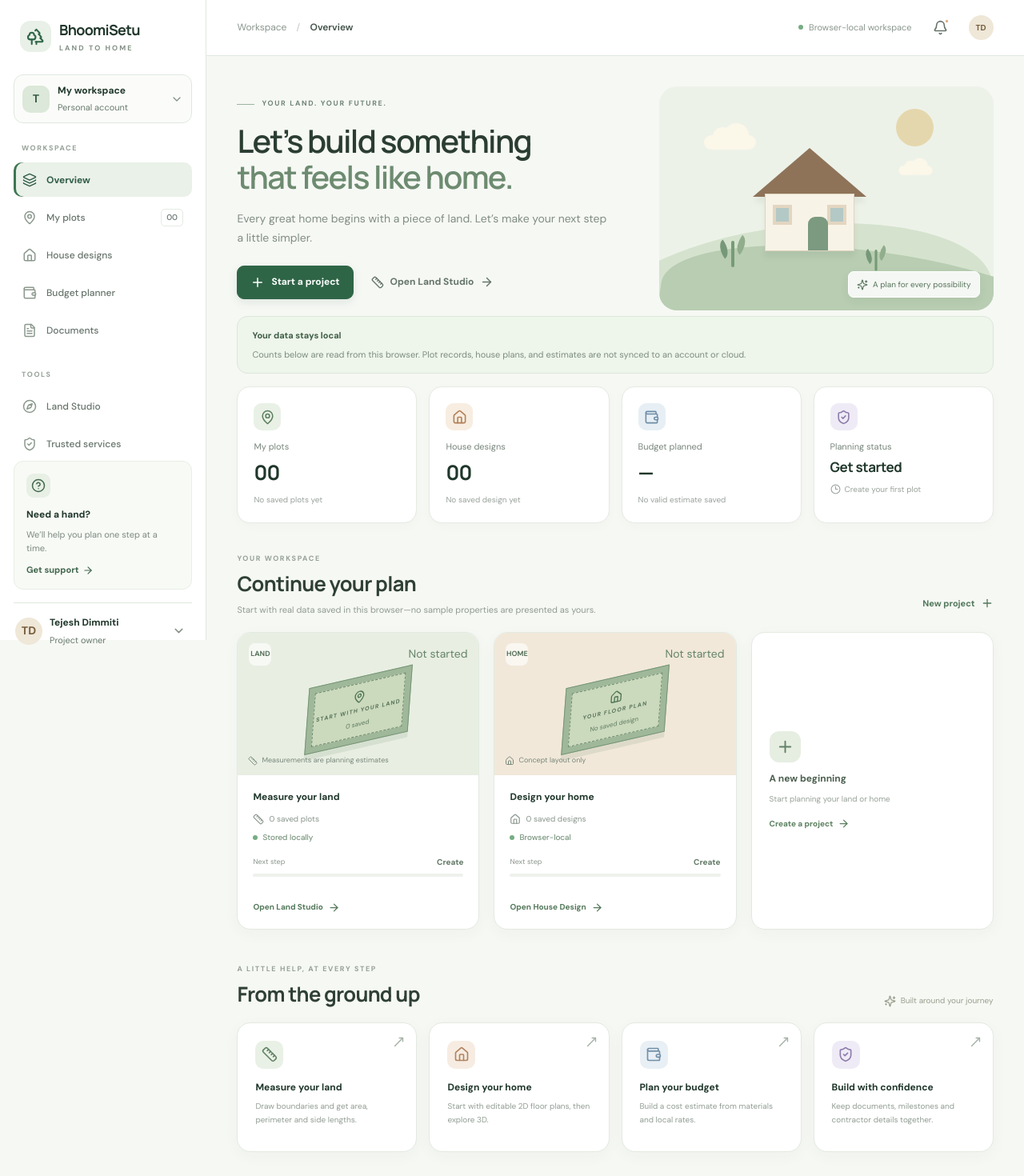
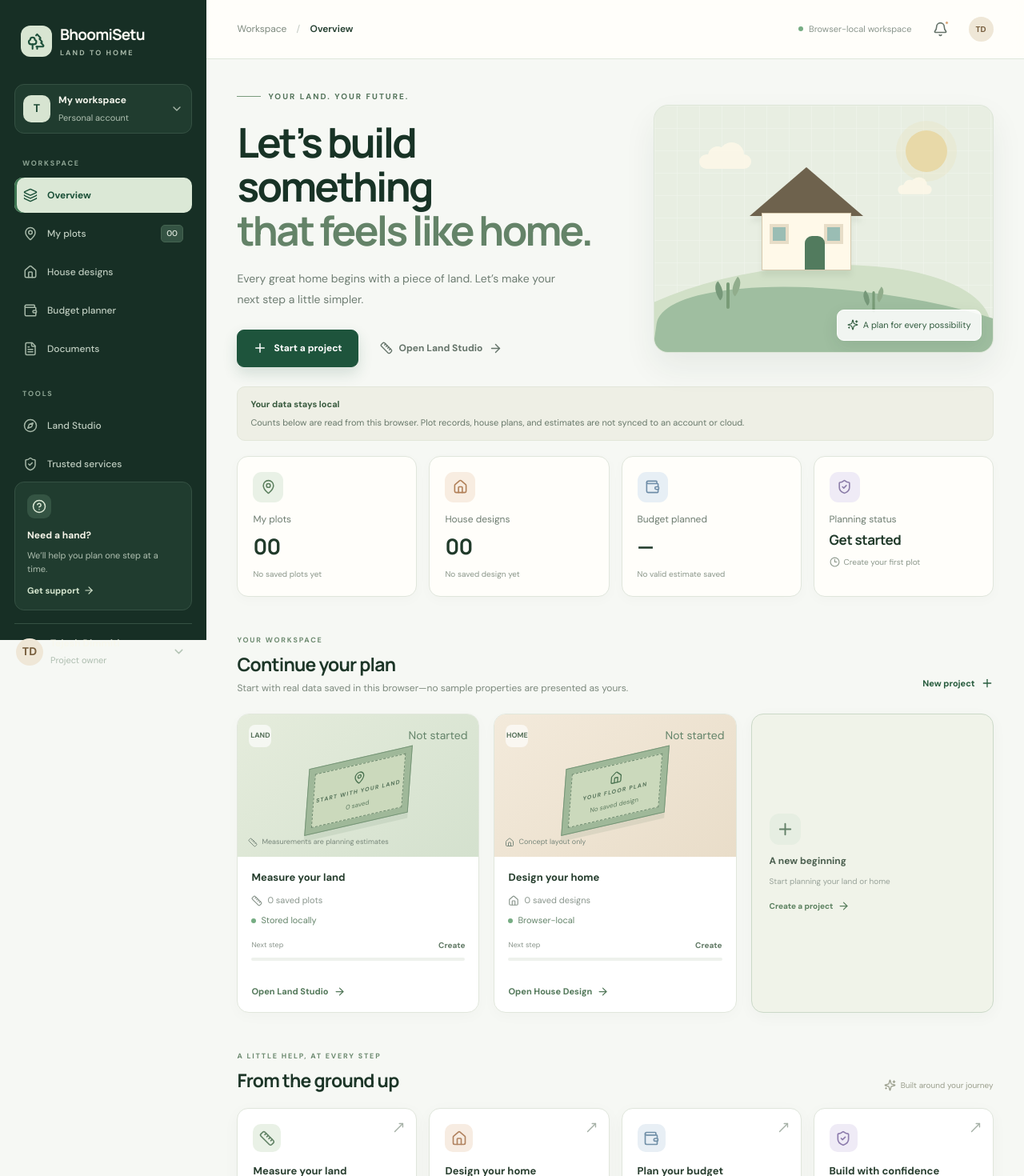
Before and after one commit to tejeshdimmiti5-crypto/bhoomisetu-land-to-home, a Next.js app: page / in a window 1280 px wide. Shown: the top 1470 px of the page at 80% size. Built offline with nearby package versions, Linux system fonts and the light colour scheme.

Commit message:
Redesign BhoomiSetu with a premium land-tech visual system

```diff
--- a/app/globals.css
+++ b/app/globals.css
@@ -539,3 +539,138 @@ button, a, input, select, textarea { transition: border-color .16s ease, box-sha
   .welcome-actions > * { width: 100%; }
   .top-avatar { display: none; }
 }
+
+
+/* Premium visual redesign — stronger hierarchy, less generic dashboard chrome */
+:root {
+  --ink: #172b22;
+  --muted: #697a70;
+  --green: #1f5a43;
+  --green-dark: #153f30;
+  --green-soft: #e4eee4;
+  --line: #dfe7dc;
+  --paper: #f6f7f1;
+  --white: #fffefa;
+  --cream: #eee8d9;
+  --shadow: 0 18px 48px rgba(25, 51, 35, .08);
+}
+body { background: #f6f7f1; color: var(--ink); font-size: 14px; }
+.sidebar { width: 258px; padding: 29px 18px 18px; background: #172f25; color: #f4f4e9; border-right: 0; }
+.brand { padding: 0 8px 31px; }
+.brand-symbol { background: #d8e5d2; color: #1d503a; border-radius: 12px; }
+.brand-copy strong { color: #fffdf5; font-size: 19px; letter-spacing: -.8px; }
+.brand-copy small { color: #a6b8a8; }
+.workspace-switch { border-color: #355143; background: #203c2f; margin-bottom: 31px; }
+.workspace-avatar { background: #d7e4d1; color: #204b36; }
+.workspace-label strong { color: #f4f6ed; }
+.workspace-label small { color: #afc0b1; }
+.sidebar .muted-icon { color: #a9b9aa; }
+.nav-label { color: #8ea594; letter-spacing: 1.8px; }
+.nav-item { color: #c0cec1; min-height: 44px; border-radius: 10px; }
+.nav-item svg { color: #a5b7a7; }
+.nav-item:hover { background: #294738; color: white; }
+.nav-item.active { background: #dbe8d6; color: #1b5038; }
+.nav-item.active svg { color: #1b5038; }
+.nav-count { background: #345343; color: #e6eee4; border-color: #456451; }
+.nav-item.active .nav-count { background: white; color: #315d48; border-color: #e5ebe2; }
+.help-card { background: #203c2f; border: 1px solid #355143; }
+.help-icon { background: #345443; color: #dce9d5; }
+.help-card strong { color: #f6f5e9; }
+.help-card p { color: #b0c0b1; }
+.help-card a { color: #d5e6cf; }
+.profile-row { border-color: #355143; }
+.profile-copy strong { color: #f7f7ed; }
+.profile-copy small { color: #adbdaf; }
+.profile-row .icon-button { color: #b5c5b6; }
+.main-panel { margin-left: 258px; }
+.topbar { height: 74px; padding: 0 clamp(22px, 3vw, 48px); background: rgba(255,254,250,.92); }
+.breadcrumb { color: #7e8a7f; }
+.breadcrumb strong { color: #203b2c; }
+.page-content { max-width: 1500px; padding: 39px clamp(22px, 3vw, 48px) 36px; }
+.welcome-row { grid-template-columns: 1.05fr .95fr; gap: clamp(24px, 4vw, 58px); min-height: 320px; margin-bottom: 24px; }
+.eyebrow { color: #54745b; font-size: 10px; letter-spacing: 2px; margin-bottom: 21px; }
+.eyebrow-line { width: 30px; background: #7a9b7d; }
+.welcome-row h1 { font-family: Manrope, sans-serif; font-size: clamp(38px, 4vw, 57px); line-height: 1.08; letter-spacing: -2.7px; font-weight: 700; color: #183326; }
+.welcome-row h1 em { color: #648368; }
+.welcome-description { max-width: 400px; color: #6e7d72; font-size: 14px; line-height: 1.8; margin: 21px 0 25px; }
+.button-primary { min-height: 47px; padding: 0 19px; border-radius: 9px; background: #1e543c; border-color: #1e543c; box-shadow: 0 8px 18px rgba(31,84,60,.16); }
+.button-primary:hover { background: #143e2d; }
+.button-secondary { min-height: 44px; padding: 0 9px; }
+.hero-art { height: 310px; border-radius: 18px; background: #e8eee2; border: 1px solid #dce5d7; box-shadow: 0 18px 40px rgba(33,62,40,.07); }
+.hero-art:before { content: ""; position: absolute; inset: 0; opacity: .34; background-image: linear-gradient(#ffffffa8 1px, transparent 1px), linear-gradient(90deg,#ffffffa8 1px,transparent 1px); background-size: 28px 28px; z-index: -1; }
+.sun { background: #e8d9a8; width: 52px; height: 52px; top: 31px; right: 57px; box-shadow: 0 0 0 12px rgba(232,217,168,.22); }
+.hill-back { background: #d1e0c7; }
+.hill-front { background: #9fbea0; }
+.roof { border-bottom-color: #6e624d; }
+.house-body { background: #fff9e9; border-color: #d5c9ae; }
+.window { background: #9abdb4; border-color: #e7ddc7; }
+.door { background: #527b5e; }
+.hero-note { right: 14px; bottom: 14px; padding: 10px 12px; border-radius: 9px; font-size: 11px; color: #315b3e; box-shadow: 0 7px 20px #233e2818; }
+.demo-notice { border: 1px solid #e2e6d9; border-radius: 10px; background: #eeefe5; padding: 13px 16px; margin: 0 0 19px; }
+.demo-notice strong { color: #385a3e; }
+.demo-notice span { color: #69796b; }
+.stats-grid { gap: 15px; margin-bottom: 48px; }
+.stat-card { border: 1px solid #e0e6dc; background: #fffefa; border-radius: 14px; min-height: 154px; padding: 19px; box-shadow: 0 4px 16px rgba(29,54,36,.025); }
+.stat-icon { width: 38px; height: 38px; border-radius: 11px; }
+.stat-label { font-size: 12px; color: #6e7d71; }
+.stat-card>strong { font-size: 27px; color: #203a2a; }
+.stat-card small { color: #8b978b; font-size: 10px; }
+.projects-section { margin-bottom: 48px; }
+.section-heading { margin-bottom: 21px; }
+.section-heading h2 { font-size: 23px; letter-spacing: -.8px; color: #1d3628; }
+.section-heading p { font-size: 12px; color: #7c897d; line-height: 1.6; }
+.section-kicker { color: #6d8a70; letter-spacing: 1.8px; }
+.text-link { color: #285c3e; }
+.project-grid { gap: 18px; }
+.project-card { border-radius: 15px; border-color: #e1e7dc; box-shadow: 0 5px 18px rgba(30,54,35,.025); }
+.project-card:hover { box-shadow: 0 15px 34px rgba(30,54,35,.09); }
+.project-cover { height: 176px; }
+.project-cover.mint { background: linear-gradient(140deg,#e5ecdc,#d4e1ce); }
+.project-cover.sand { background: linear-gradient(140deg,#f3eadb,#e9ddc9); }
+.project-details { padding: 17px; }
+.project-title-row h3 { font-size: 13px; color: #263e2e; }
+.project-meta>span { font-size: 11px; }
+.project-open { font-size: 11px; }
+.new-project-card { border-color: #cbd9c8; background: #f0f3e9; border-radius: 15px; }
+.new-project-card:hover { background: #e8efe1; border-color: #90ae91; }
+.feature-grid { gap: 15px; }
+.feature-card { border-radius: 14px; border-color: #e0e6dc; min-height: 174px; padding: 19px; }
+.feature-card h3 { font-size: 13px; color: #293f30; }
+.feature-card p { color: #7e8b80; font-size: 11px; }
+.bottom-banner { border-radius: 15px; padding: 23px; background: #e7eee0; border-color: #dce6d6; }
+.bottom-banner h2 { color: #203a2a; font-size: 18px; }
+.bottom-banner p { color: #738273; font-size: 11px; }
+.banner-button { min-height: 41px; border-radius: 9px; border-color: #c9d9c5; color: #285a3c; }
+.footer { color: #879488; }
+.create-modal { border-radius: 19px; border: 1px solid #e0e6da; }
+.studio-card, .design-card, .design-editor-card, .design-canvas-card, .estimate-card { border-radius: 16px; border-color: #e0e6dc; box-shadow: 0 5px 20px rgba(30,54,35,.035); }
+.studio-header h1, .design-header h1, .estimate-header h1 { letter-spacing: -1.5px; color: #1c3829; }
+.studio-card h2, .design-card h2, .estimate-card h2 { letter-spacing: -.5px; }
+.studio-actions button, .design-actions button, .estimate-actions button, .studio-actions a, .design-actions a, .estimate-actions a { border-radius: 9px; }
+:focus-visible { outline: 3px solid #9ebc9c; outline-offset: 3px; }
+@media (max-width: 1180px) {
+  .sidebar { width: 238px; }
+  .main-panel { margin-left: 238px; }
+  .welcome-row { gap: 24px; }
+  .welcome-row h1 { font-size: clamp(35px, 4vw, 48px); }
+}
+@media (max-width: 760px) {
+  .sidebar { background: #172f25; }
+  .main-panel { margin-left: 0; }
+  .page-content { padding: 25px 16px 28px; }
+  .welcome-row { gap: 23px; }
+  .welcome-row h1 { font-size: clamp(35px, 9vw, 45px); letter-spacing: -1.7px; }
+  .hero-art { height: 235px; min-height: 235px; }
+  .stats-grid { gap: 10px; }
+  .stat-card { min-height: 142px; padding: 14px; }
+  .stat-card>strong { font-size: clamp(20px, 5.5vw, 26px); }
+  .project-cover { height: 175px; }
+  .section-heading h2 { font-size: 22px; }
+  .feature-card { min-height: 145px; }
+  .bottom-banner { padding: 19px; }
+}
+@media (max-width: 420px) {
+  .welcome-row h1 { font-size: 34px; }
+  .welcome-actions > * { width: 100%; }
+  .hero-art { height: 210px; min-height: 210px; }
+}
```
